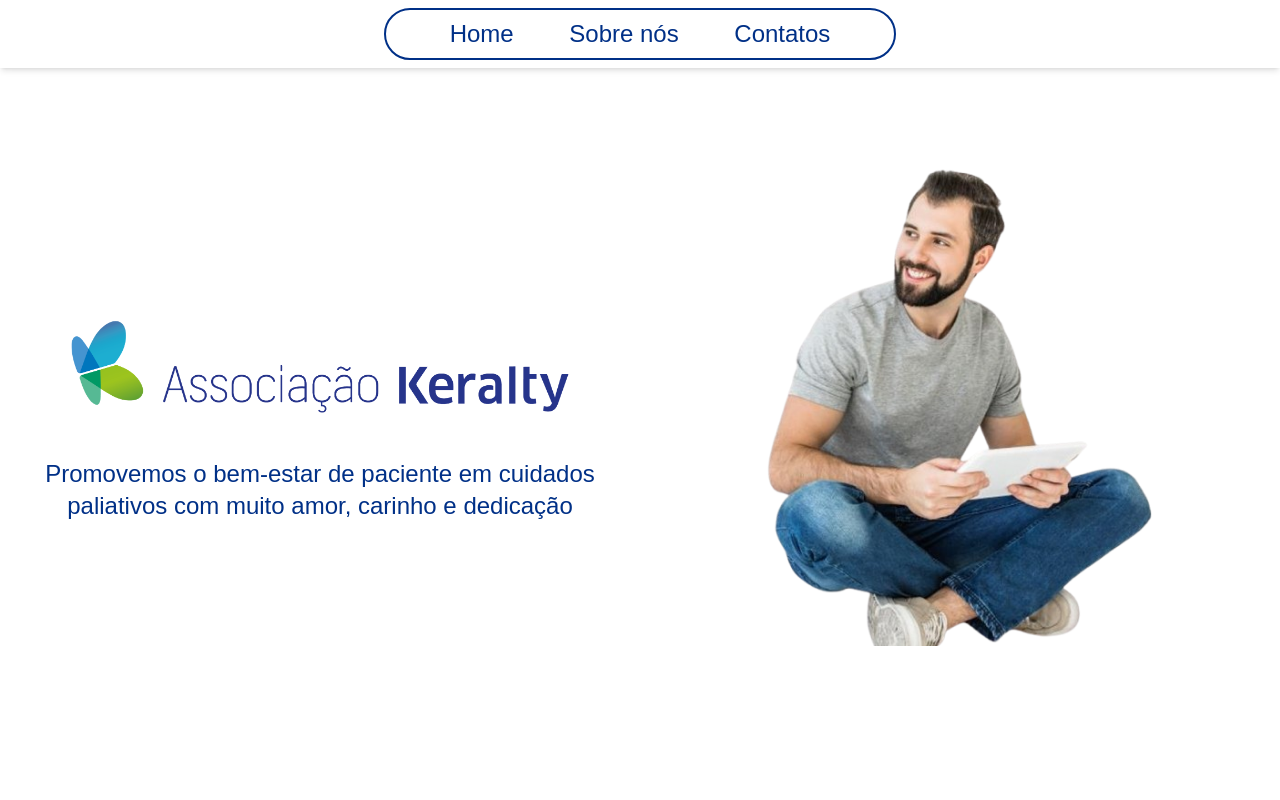
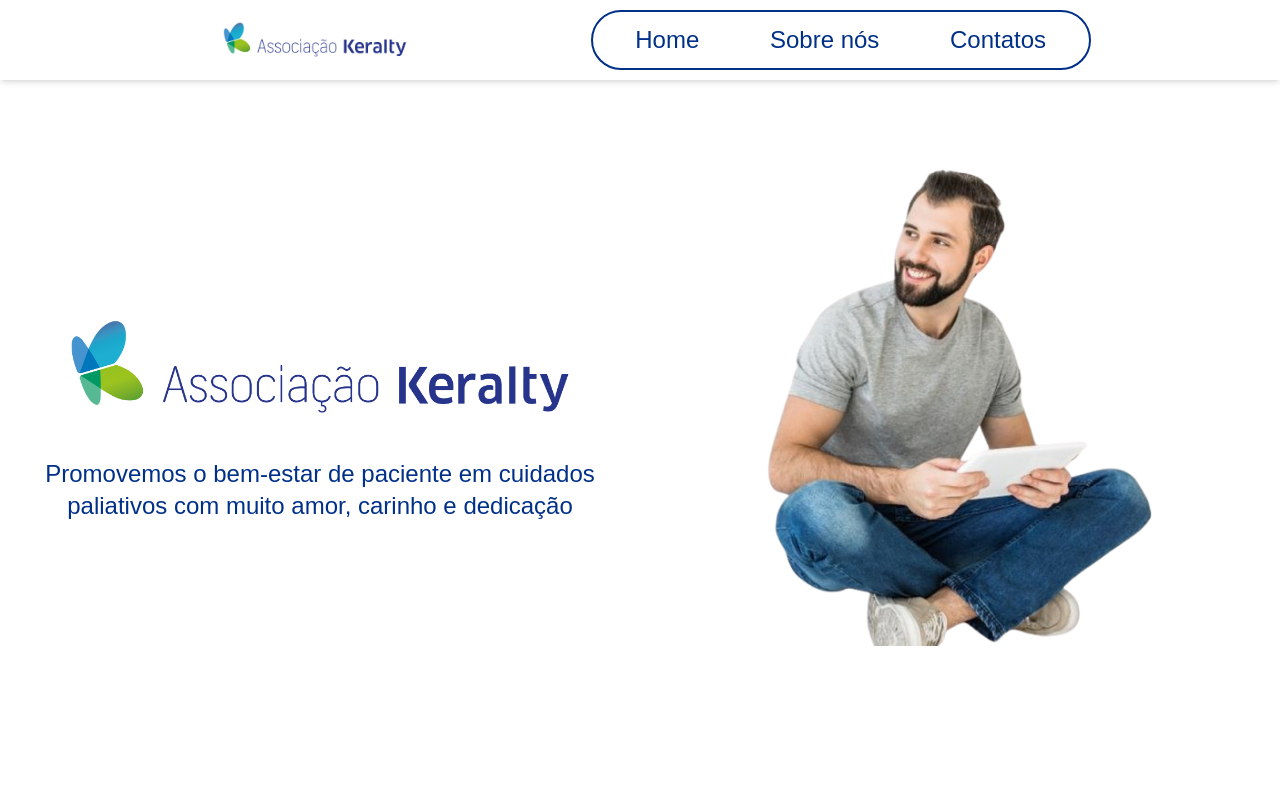
Before and after one commit to ifsp-gru-ext-eco/keralty, a React (Create React App) app: page / in a window 1280 px wide. Shown: the top 800 px of the page. Built offline with nearby package versions, Linux system fonts and the light colour scheme.

Commit message:
some fixes header

```diff
--- a/src/components/Header.js
+++ b/src/components/Header.js
@@ -1,11 +1,19 @@
 import { Link } from "react-router-dom";
+import logo from '../images/logo-keralty.png';
 
 function Header() {
     return (
-        <div className="fixed top-0 left-0 w-full bg-white z-10 shadow-md flex justify-center">
-            <div className="container hidden lg:block">
-                <div className="flex justify-center items-center p-2">
-                    <div className="flex justify-evenly font-rubik w-full max-w-lg mx-auto p-2 rounded-full items-center border-[2px] border-second">
+        <div className="fixed top-0 left-0 w-full bg-white z-10 shadow-md flex justify-center h-20">
+            <div className="container hidden lg:flex justify-evenly items-center px-6 py-4">
+
+                {/* Logo no canto esquerdo */}
+                <div className="w-[220px] ml-4">
+                    <img data-aos="fade-right" data-aos-duration="1000" alt="Logo Keralty" src={logo} />
+                </div>
+
+                {/* Menu Centralizado com mais espaço entre os links */}
+                <div className="flex justify-center items-center">
+                    <div className="flex justify-evenly font-rubik w-full max-w-lg p-3 min-w-[500px] rounded-full items-center border-[2px] border-second gap-10">
                         <Link
                             to="/"
                             className="text-2xl hover:text-primary transition ease-in-out text-second"
@@ -26,6 +34,7 @@
                         </Link>
                     </div>
                 </div>
+
             </div>
         </div>
     );
```
